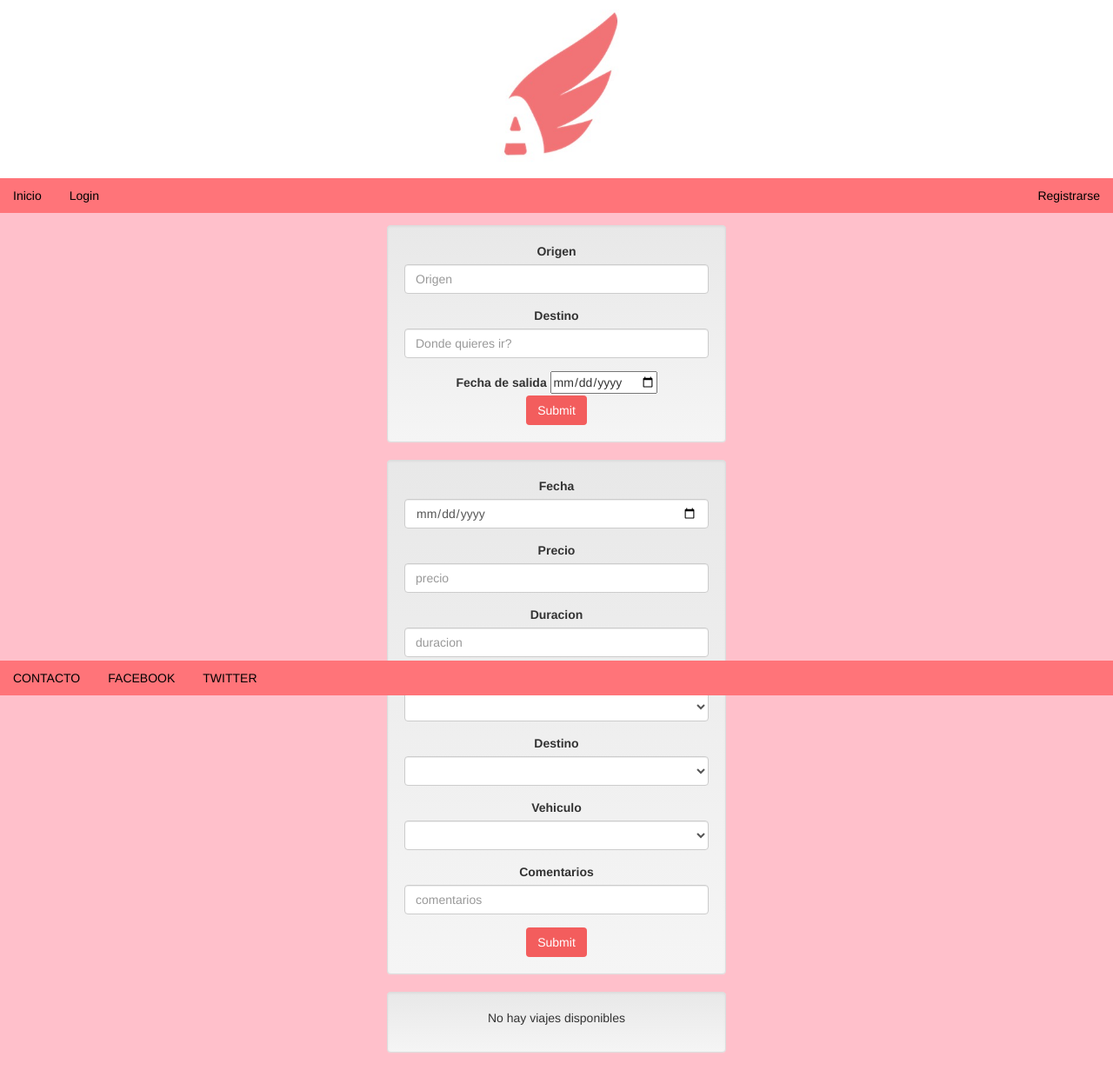
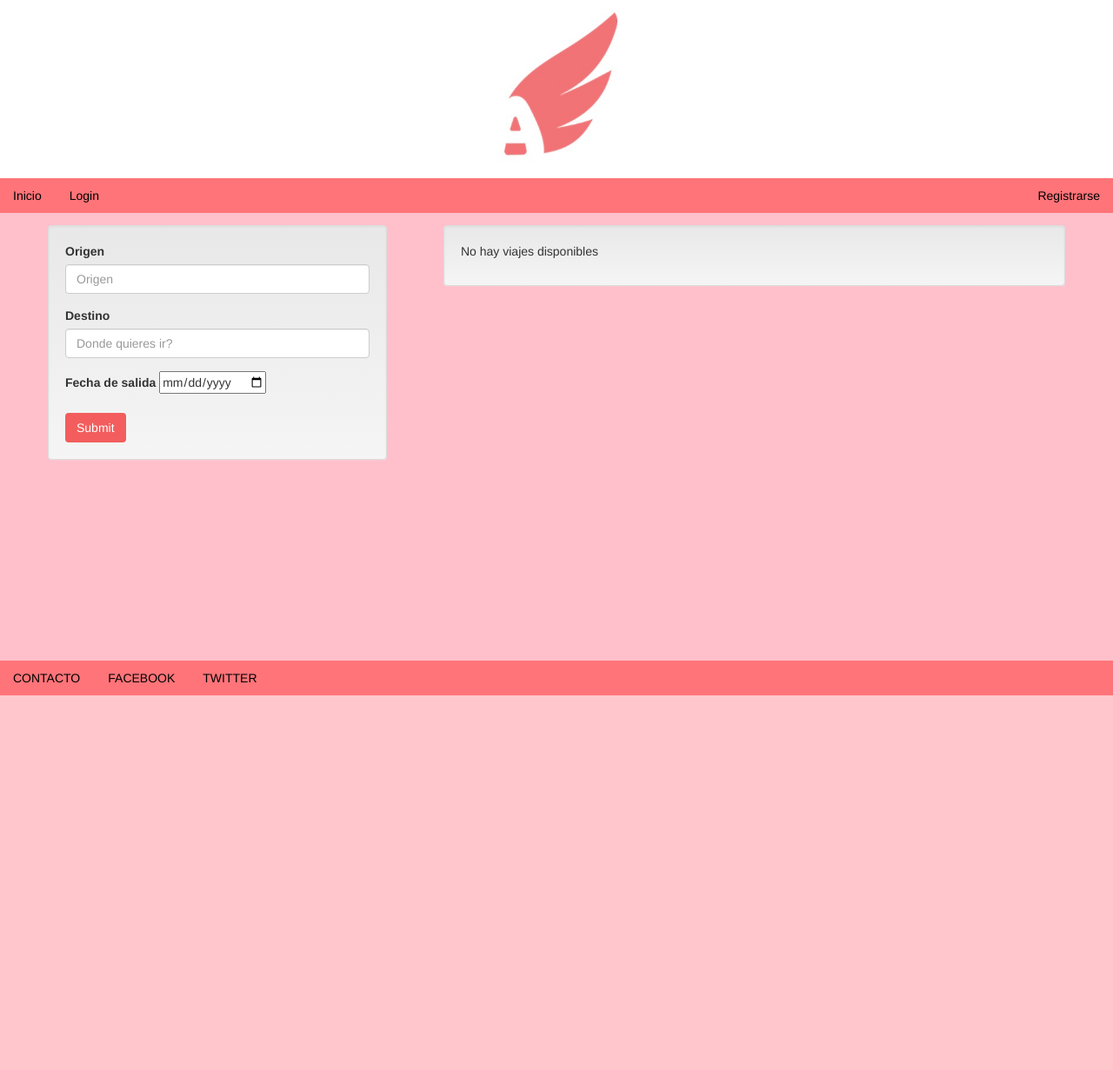
Before and after one commit to bencian/Ingenieria2, a PHP site: page / in a window 1280 px wide. Shown: the whole page at 87% size. After the commit the page ends 800 px from the top, so only its background shows below. Run offline with PHP 8.4, Linux system fonts and the light colour scheme; lists and menus that the app fills with data are empty; some libraries are stand-ins or nearby versions.

Commit message:
Bajando cambios

```diff
--- a/model/AppModel.php
+++ b/model/AppModel.php
@@ -1,48 +1,36 @@
+
 <?php
-
-
-
-
-
-
 //NO TOCAR.
-
 require_once('model/PDORepository.php');
-
-
-
 class AppModel extends PDORepository {
-
     private static $instance;
-
        private function __construct() {
 
     }
-
     public static function getInstance() {
         if (!isset(self::$instance)) {
             self::$instance = new self();
         }
-
         return self::$instance;
     }
-
     public function validateLogin($datos) {
         $answer = $this->queryList("SELECT * FROM usuario where usuario=? and clave=? ;", [ $datos["nomUsr"], $datos["psw"]]);
         return $answer;
     }
 
-
     public function registrar($datos){
         $answer = $this->queryList("INSERT INTO usuario (nombre, apellido, email, password, fecha_nacimiento) VALUES (:nombre,:apellido,:email,:password,:fecha_nacimiento)" , [ "nombre" => $datos["nombre"], "apellido" => $datos["apellido"], "email" => $datos["email"], "password" => $datos["pass"], "fecha_nacimiento" => $datos["nacimiento"]]);
         return $answer;
     }
-
     public function existeMail($datos){
         $answer = $this->queryList("SELECT nombre FROM usuario where email=?;", [ $datos ]);
         return $answer;
     }
 
+    public function getId($datos){
+        $answer = $this->queryList("SELECT id FROM usuario where email=?;", [ $datos ]);
+        return $answer;
+    }
 
     public function getPerfil($datos){
         $answer = $this->queryList("SELECT * FROM usuario where id=?;", [ $datos ]);
@@ -54,21 +42,16 @@ class AppModel extends PDORepository {
         $answer = $this->queryList("SELECT id FROM usuario WHERE email=:mail AND password=:contra", ['mail'=>$mail,'contra'=>$contraseña]);
         return $answer;
     }
-
-
     public function tipos(){
         $answer = $this->queryList("SELECT * FROM tipo");
         return $answer;
     }
-
     public function existeTipo($datos){
         $answer = $this->queryList("SELECT nombre FROM tipo where id=?;", [ $datos ]);
         return $answer;
     }
-
     public function registrar_vehiculo($datos){
         $answer = $this->queryList("INSERT INTO vehiculo (marca, modelo, patente, color, tipo, asientos) VALUES (:marca,:modelo,:patente,:color,:tipo, :asientos)" , [ "marca" => $datos["marca"], "modelo" => $datos["modelo"], "patente" => $datos["patente"], "color" => $datos["color"], "tipo" => $datos["tipo"], "asientos"=> $datos["asientos"]]);
         return $answer;
     }
-
 }
--- a/templates/index.html.twig
+++ b/templates/index.html.twig
@@ -15,11 +15,12 @@
 
 </ul>
 </nav>
+
 <div class="container">
-
-<div id="buscador">
-<div class="row">
-<div class="col-sm-4 col-sm-offset-4 text-center well">
+  <div class="row row-list">
+    <div id="buscador" class="col-xs-4 col-md-4 col-lg-4">
+      <div class="row" >
+        <div class="col-sm-12 col-sm-offset-12 pull-right well">
           <form id="buscador">
             <div class="form-group">
               <label for="exampleInputPassword1">Origen</label>
@@ -33,69 +34,19 @@
               <label for="exampleCheck1">Fecha de salida</label>
               <input type="date" class="form-check-input" id="salida" required>
             </div>
-  <cr>
+            <br>
             <button type="submit" class="btn btn-primaryPink">Submit</button>
           </form>
         </div>
       </div>
     </div>
-
-<div id="publicar_viaje">
-
+    <div id="viajes_actuales" class="col-xs-8 col-md-8 col-lg-8">
       <div class="row">
-<div class="col-sm-4 col-sm-offset-4 text-center well">
-<form id="buscador">
-  <div class="form-group">
-    <label for="">Fecha</label>
-    <input type="date" class="form-control" id="fecha" name="fecha" placeholder="Fecha" required>
-  </div>
-  <div class="form-group">
-    <label for="">Precio</label>
-    <input type="text" class="form-control" id="precio" name="precio" placeholder="precio" required>
-  </div>
-  <div class="form-group">
-    <label for="">Duracion</label>
-    <input type="text" class="form-control" id="duracion" name="durecion" placeholder="duracion" required>
-  </div>
-  <div class="form-group">
-    <label for="">Origen</label>
-    <select class="form-control" id="origen" name="origen" required>
-  	  <option value=""> </option>
-  	</select>
-  </div>
-  <div class="form-group">
-    <label for="">Destino</label>
-    <select class="form-control" id="destino" name="destino">
-  	  <option value=""> </option>
-  	</select>
-  </div>
-  <div class="form-group">
-    <label for="">Vehiculo</label>
-  	<select class="form-control" id="vehiculo" name="vehiculo" required>
-  	  <option value=""> </option>
-  	</select>
-  </div>
-  <div class="form-group">
-    <label for="">Comentarios</label>
-    <input type="textarea" class="form-control" id="comentarios" name="comentarios" placeholder="comentarios" required>
-  </div>
-
-  <cr>
-  <button type="submit" class="btn btn-primaryPink">Submit</button>
-</form>
+        <div class="col-sm-11 col-sm-offset-11 pull-right well">
+          <p> No hay viajes disponibles </p>
         </div>
       </div>
     </div>
-
-<div id="viajes_actuales">
-<div class="row">
-<div class="col-sm-4 col-sm-offset-4 text-center well">
-	<p>
-	No hay viajes disponibles
-	</p>
   </div>
-</div>
-
-</div>
-<cr>
+  <br>
 {% endblock %}
--- a/view/Home.php
+++ b/view/Home.php
@@ -19,4 +19,8 @@ class Home extends TwigView {
     public function errorLogin($dato){
     	echo self::getTwig()->render("login.html.twig", array("errorTipo" => $dato));
     }
+
+    public function registrarVehiculo($dato){
+    	echo self::getTwig()->render("registrar_vehiculo.html.twig", array("tiposVehiculos" => $dato));
+    }
 }
```
Also changed, not shown: templates/login.html.twig (+14 -0 lines), templates/registrarse.html.twig (+14 -0 lines). Lines whose indentation alone changed are shown as unchanged.
